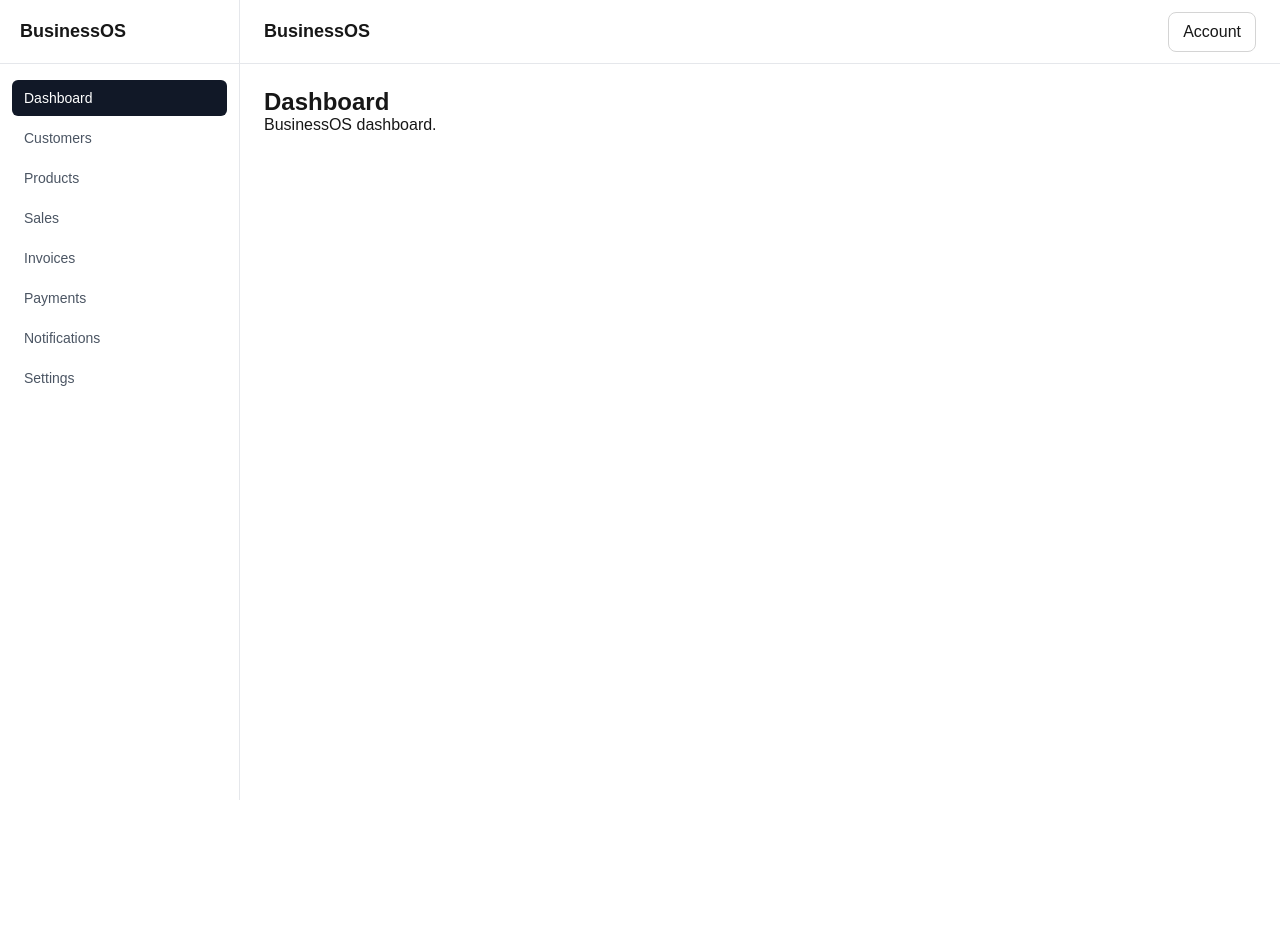
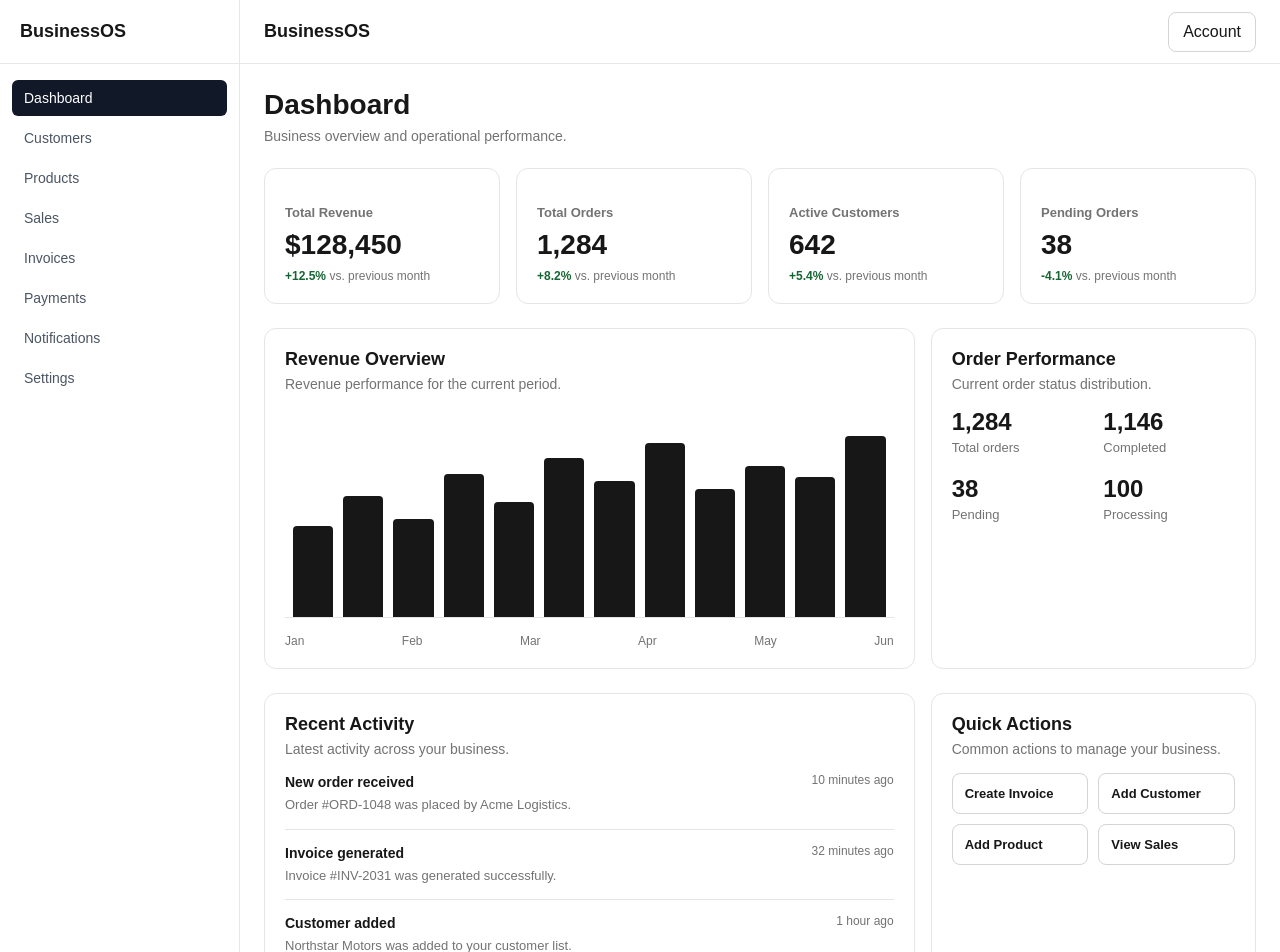
Before and after one commit to sathishbgit-source/businessos-ai, a Next.js app in the folder apps/web/: page /dashboard in a window 1280 px wide. Shown: the top 952 px of the page. Before the commit the page ends 800 px from the top, so only its background shows below. Built offline with nearby package versions, Linux system fonts and the light colour scheme.

Commit message:
feat(web): implement dashboard

```diff
--- a/apps/web/app/(dashboard)/dashboard/page.tsx
+++ b/apps/web/app/(dashboard)/dashboard/page.tsx
@@ -1,8 +1,169 @@
+import { Card } from "../../../components/ui";
+
+const kpis = [
+  {
+    label: "Total Revenue",
+    value: "$128,450",
+    change: "+12.5%",
+    detail: "vs. previous month",
+  },
+  {
+    label: "Total Orders",
+    value: "1,284",
+    change: "+8.2%",
+    detail: "vs. previous month",
+  },
+  {
+    label: "Active Customers",
+    value: "642",
+    change: "+5.4%",
+    detail: "vs. previous month",
+  },
+  {
+    label: "Pending Orders",
+    value: "38",
+    change: "-4.1%",
+    detail: "vs. previous month",
+  },
+];
+
+const recentActivity = [
+  {
+    title: "New order received",
+    description: "Order #ORD-1048 was placed by Acme Logistics.",
+    time: "10 minutes ago",
+  },
+  {
+    title: "Invoice generated",
+    description: "Invoice #INV-2031 was generated successfully.",
+    time: "32 minutes ago",
+  },
+  {
+    title: "Customer added",
+    description: "Northstar Motors was added to your customer list.",
+    time: "1 hour ago",
+  },
+  {
+    title: "Payment received",
+    description: "Payment of $4,850 was received for invoice #INV-2027.",
+    time: "2 hours ago",
+  },
+];
+
+const quickActions = [
+  "Create Invoice",
+  "Add Customer",
+  "Add Product",
+  "View Sales",
+];
+
 export default function DashboardPage() {
   return (
-    <section>
-      <h2>Dashboard</h2>
-      <p>BusinessOS dashboard.</p>
-    </section>
+    <div className="dashboard-page">
+      <header className="dashboard-header">
+        <div>
+          <h2>Dashboard</h2>
+          <p>Business overview and operational performance.</p>
+        </div>
+      </header>
+
+      <section className="dashboard-kpi-grid" aria-label="Key performance indicators">
+        {kpis.map((kpi) => (
+          <Card key={kpi.label} className="dashboard-kpi-card">
+            <p className="dashboard-kpi-label">{kpi.label}</p>
+            <p className="dashboard-kpi-value">{kpi.value}</p>
+            <p className="dashboard-kpi-change">
+              <span>{kpi.change}</span> {kpi.detail}
+            </p>
+          </Card>
+        ))}
+      </section>
+
+      <section className="dashboard-main-grid">
+        <Card
+          title="Revenue Overview"
+          description="Revenue performance for the current period."
+        >
+          <div className="dashboard-chart-placeholder">
+            <div className="dashboard-chart-bars" aria-hidden="true">
+              {[48, 64, 52, 76, 61, 84, 72, 92, 68, 80, 74, 96].map(
+                (height, index) => (
+                  <div
+                    key={index}
+                    className="dashboard-chart-bar"
+                    style={{ height: `${height}%` }}
+                  />
+                ),
+              )}
+            </div>
+
+            <div className="dashboard-chart-labels">
+              <span>Jan</span>
+              <span>Feb</span>
+              <span>Mar</span>
+              <span>Apr</span>
+              <span>May</span>
+              <span>Jun</span>
+            </div>
+          </div>
+        </Card>
+
+        <Card
+          title="Order Performance"
+          description="Current order status distribution."
+        >
+          <div className="dashboard-order-summary">
+            <div>
+              <strong>1,284</strong>
+              <span>Total orders</span>
+            </div>
+            <div>
+              <strong>1,146</strong>
+              <span>Completed</span>
+            </div>
+            <div>
+              <strong>38</strong>
+              <span>Pending</span>
+            </div>
+            <div>
+              <strong>100</strong>
+              <span>Processing</span>
+            </div>
+          </div>
+        </Card>
+      </section>
+
+      <section className="dashboard-secondary-grid">
+        <Card
+          title="Recent Activity"
+          description="Latest activity across your business."
+        >
+          <div className="dashboard-activity-list">
+            {recentActivity.map((activity) => (
+              <div key={activity.title} className="dashboard-activity-item">
+                <div>
+                  <strong>{activity.title}</strong>
+                  <p>{activity.description}</p>
+                </div>
+                <time>{activity.time}</time>
+              </div>
+            ))}
+          </div>
+        </Card>
+
+        <Card
+          title="Quick Actions"
+          description="Common actions to manage your business."
+        >
+          <div className="dashboard-actions">
+            {quickActions.map((action) => (
+              <button key={action} type="button" className="dashboard-action">
+                {action}
+              </button>
+            ))}
+          </div>
+        </Card>
+      </section>
+    </div>
   );
 }
--- a/apps/web/styles/ui.css
+++ b/apps/web/styles/ui.css
@@ -327,3 +327,222 @@
 .ui-error-action {
   margin-top: 16px;
 }
+
+.dashboard-page {
+  display: flex;
+  flex-direction: column;
+  gap: 24px;
+}
+
+.dashboard-header {
+  display: flex;
+  align-items: flex-start;
+  justify-content: space-between;
+  gap: 16px;
+}
+
+.dashboard-header h2 {
+  font-size: 28px;
+  line-height: 1.2;
+  font-weight: 700;
+}
+
+.dashboard-header p {
+  margin-top: 6px;
+  color: #737373;
+  font-size: 14px;
+}
+
+.dashboard-kpi-grid {
+  display: grid;
+  grid-template-columns: repeat(4, minmax(0, 1fr));
+  gap: 16px;
+}
+
+.dashboard-kpi-card {
+  min-width: 0;
+}
+
+.dashboard-kpi-label {
+  color: #737373;
+  font-size: 13px;
+  font-weight: 600;
+}
+
+.dashboard-kpi-value {
+  margin-top: 8px;
+  font-size: 28px;
+  line-height: 1.2;
+  font-weight: 700;
+}
+
+.dashboard-kpi-change {
+  margin-top: 8px;
+  color: #737373;
+  font-size: 12px;
+}
+
+.dashboard-kpi-change span {
+  color: #166534;
+  font-weight: 600;
+}
+
+.dashboard-main-grid,
+.dashboard-secondary-grid {
+  display: grid;
+  grid-template-columns: minmax(0, 2fr) minmax(280px, 1fr);
+  gap: 16px;
+}
+
+.dashboard-chart-placeholder {
+  min-height: 240px;
+  display: flex;
+  flex-direction: column;
+  justify-content: flex-end;
+  gap: 16px;
+}
+
+.dashboard-chart-bars {
+  height: 190px;
+  display: flex;
+  align-items: flex-end;
+  gap: 10px;
+  padding: 0 8px;
+  border-bottom: 1px solid #e5e5e5;
+}
+
+.dashboard-chart-bar {
+  flex: 1;
+  min-width: 12px;
+  border-radius: 4px 4px 0 0;
+  background: #171717;
+}
+
+.dashboard-chart-labels {
+  display: flex;
+  justify-content: space-between;
+  color: #737373;
+  font-size: 12px;
+}
+
+.dashboard-order-summary {
+  display: grid;
+  grid-template-columns: repeat(2, 1fr);
+  gap: 20px;
+}
+
+.dashboard-order-summary div {
+  display: flex;
+  flex-direction: column;
+  gap: 4px;
+}
+
+.dashboard-order-summary strong {
+  font-size: 24px;
+}
+
+.dashboard-order-summary span {
+  color: #737373;
+  font-size: 13px;
+}
+
+.dashboard-activity-list {
+  display: flex;
+  flex-direction: column;
+}
+
+.dashboard-activity-item {
+  display: flex;
+  align-items: flex-start;
+  justify-content: space-between;
+  gap: 16px;
+  padding: 14px 0;
+  border-bottom: 1px solid #e5e5e5;
+}
+
+.dashboard-activity-item:first-child {
+  padding-top: 0;
+}
+
+.dashboard-activity-item:last-child {
+  padding-bottom: 0;
+  border-bottom: 0;
+}
+
+.dashboard-activity-item strong {
+  font-size: 14px;
+}
+
+.dashboard-activity-item p {
+  margin-top: 4px;
+  color: #737373;
+  font-size: 13px;
+  line-height: 1.5;
+}
+
+.dashboard-activity-item time {
+  flex-shrink: 0;
+  color: #737373;
+  font-size: 12px;
+}
+
+.dashboard-actions {
+  display: grid;
+  grid-template-columns: 1fr 1fr;
+  gap: 10px;
+}
+
+.dashboard-action {
+  border: 1px solid #d4d4d4;
+  border-radius: 8px;
+  background: #ffffff;
+  color: #171717;
+  cursor: pointer;
+  font: inherit;
+  font-size: 13px;
+  font-weight: 600;
+  padding: 12px;
+  text-align: left;
+  transition:
+    background-color 150ms ease,
+    border-color 150ms ease;
+}
+
+.dashboard-action:hover {
+  border-color: #a3a3a3;
+  background: #f5f5f5;
+}
+
+@media (max-width: 1024px) {
+  .dashboard-kpi-grid {
+    grid-template-columns: repeat(2, minmax(0, 1fr));
+  }
+
+  .dashboard-main-grid,
+  .dashboard-secondary-grid {
+    grid-template-columns: 1fr;
+  }
+}
+
+@media (max-width: 640px) {
+  .dashboard-kpi-grid {
+    grid-template-columns: 1fr;
+  }
+
+  .dashboard-header h2 {
+    font-size: 24px;
+  }
+
+  .dashboard-order-summary {
+    grid-template-columns: 1fr 1fr;
+  }
+
+  .dashboard-activity-item {
+    flex-direction: column;
+    gap: 6px;
+  }
+
+  .dashboard-actions {
+    grid-template-columns: 1fr;
+  }
+}
```
